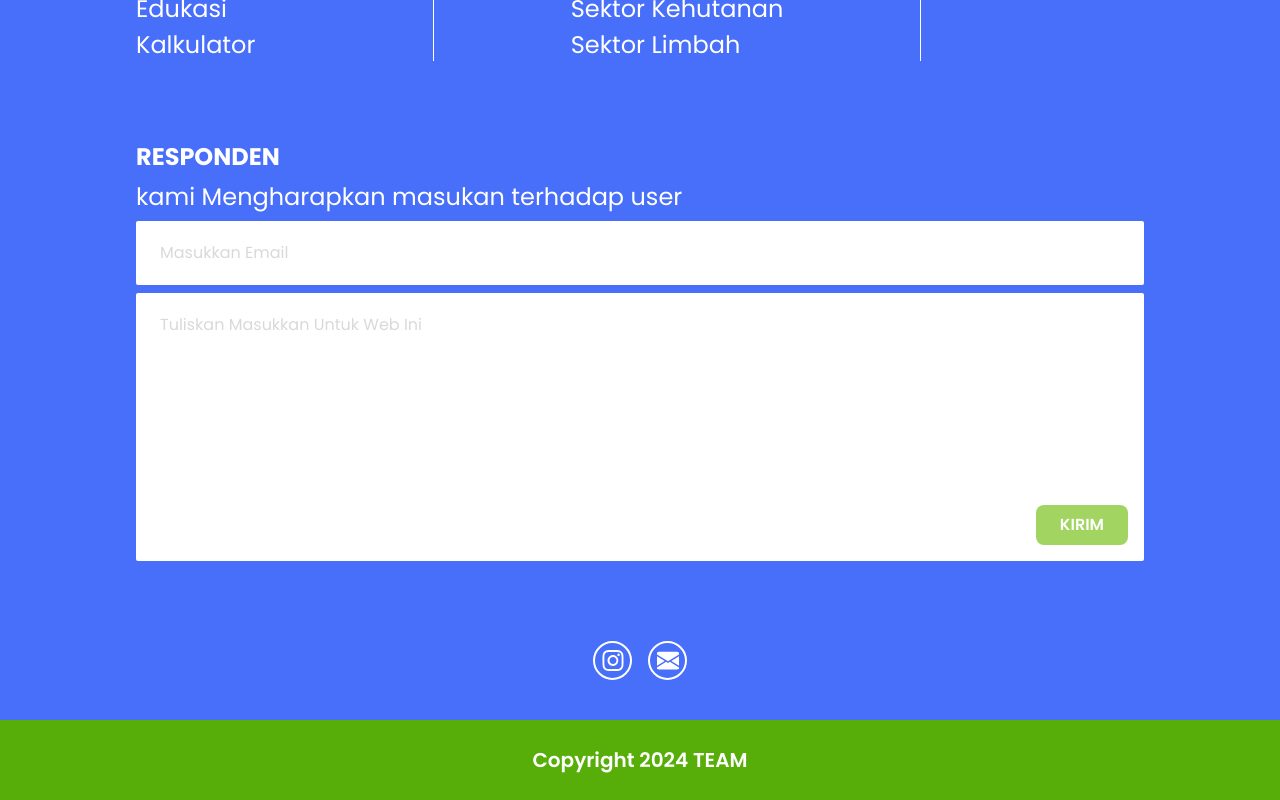
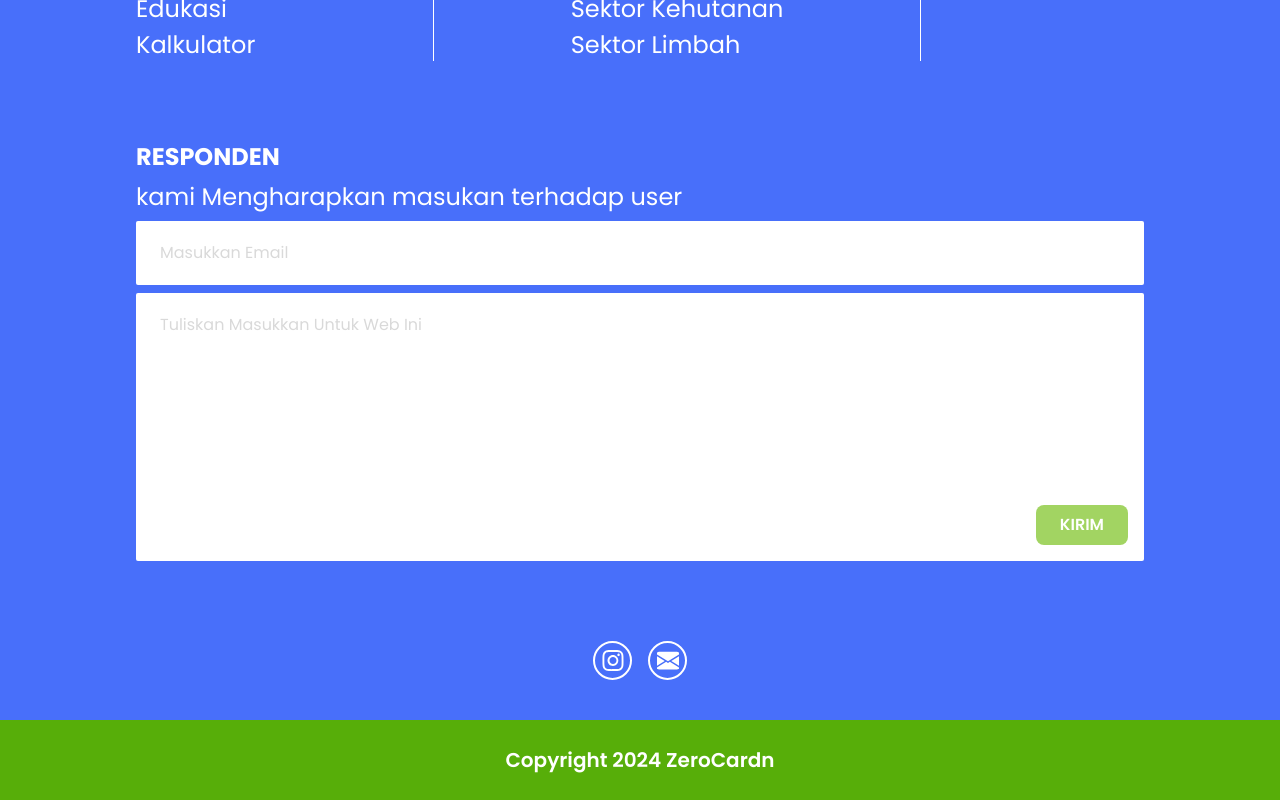
Before and after one commit to fachrft/io-fest-untar, a React (Vite) app: page /kalkulator in a window 1280 px wide. Shown: the part 1692-2492 px from the top of the page. Built offline with nearby package versions, Linux system fonts and the light colour scheme.

Commit message:
ganti footer

```diff
--- a/src/Pages/Footer.jsx
+++ b/src/Pages/Footer.jsx
@@ -52,7 +52,7 @@
                 </div>
             </div>
             <div className="bg-[#57AE09] h-20 flex justify-center items-center">
-                <h1 className="text-xl font-semibold text-white">Copyright 2024 TEAM</h1>
+                <h1 className="text-xl font-semibold text-white">Copyright 2024 ZeroCardn</h1>
             </div>
         </footer>
     );
```
